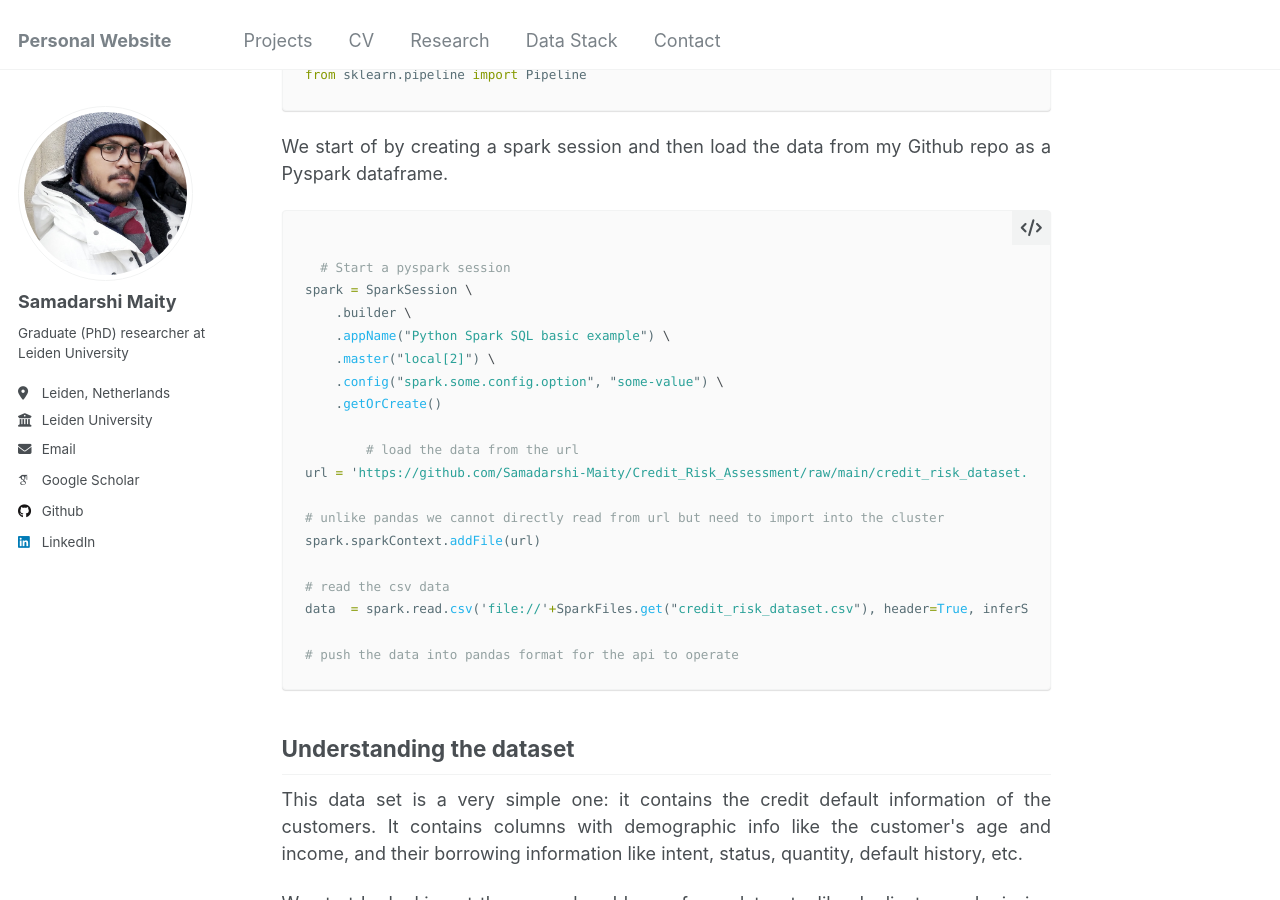
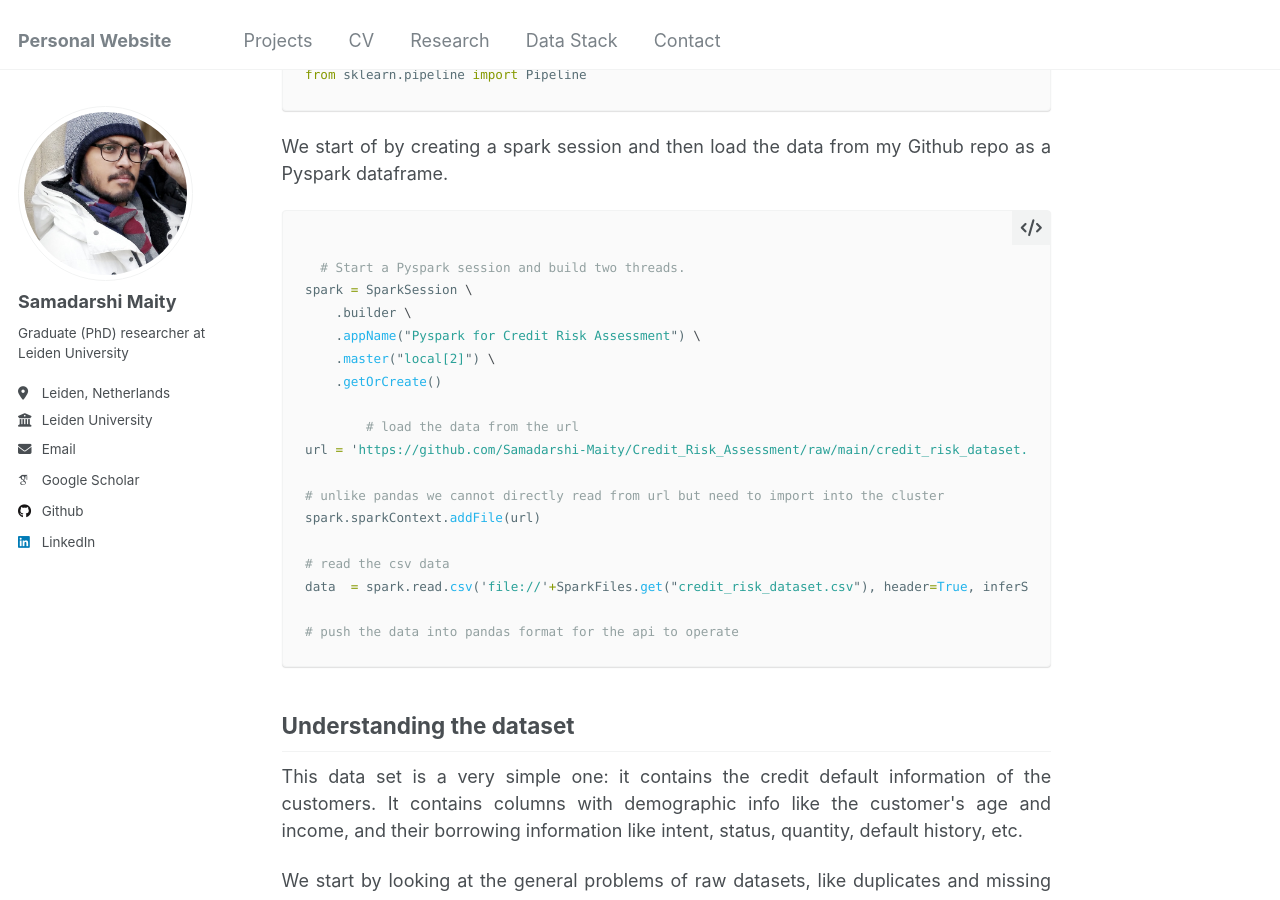
Before and after one commit to Samadarshi-Maity/Samadarshi-Maity.github.io, a Jekyll site: the page built from _portfolio/portfolio-3.md, in a window 1280 px wide and 900 px high, scrolled down 1500 px. Built offline with Jekyll 4.4.1, drawn with Linux system fonts in a browser that asks for light colours; some web fonts are replaced.

Commit message:
Update portfolio-3.md

````diff
--- a/_portfolio/portfolio-3.md
+++ b/_portfolio/portfolio-3.md
@@ -58,12 +58,11 @@ We start of by creating a spark session and then load the data from my Github re
 
 ```python
 
-  # Start a pyspark session
+  # Start a Pyspark session and build two threads.
 spark = SparkSession \
     .builder \
-    .appName("Python Spark SQL basic example") \
+    .appName("Pyspark for Credit Risk Assessment") \
     .master("local[2]") \
-    .config("spark.some.config.option", "some-value") \
     .getOrCreate()
 
 	# load the data from the url
````
